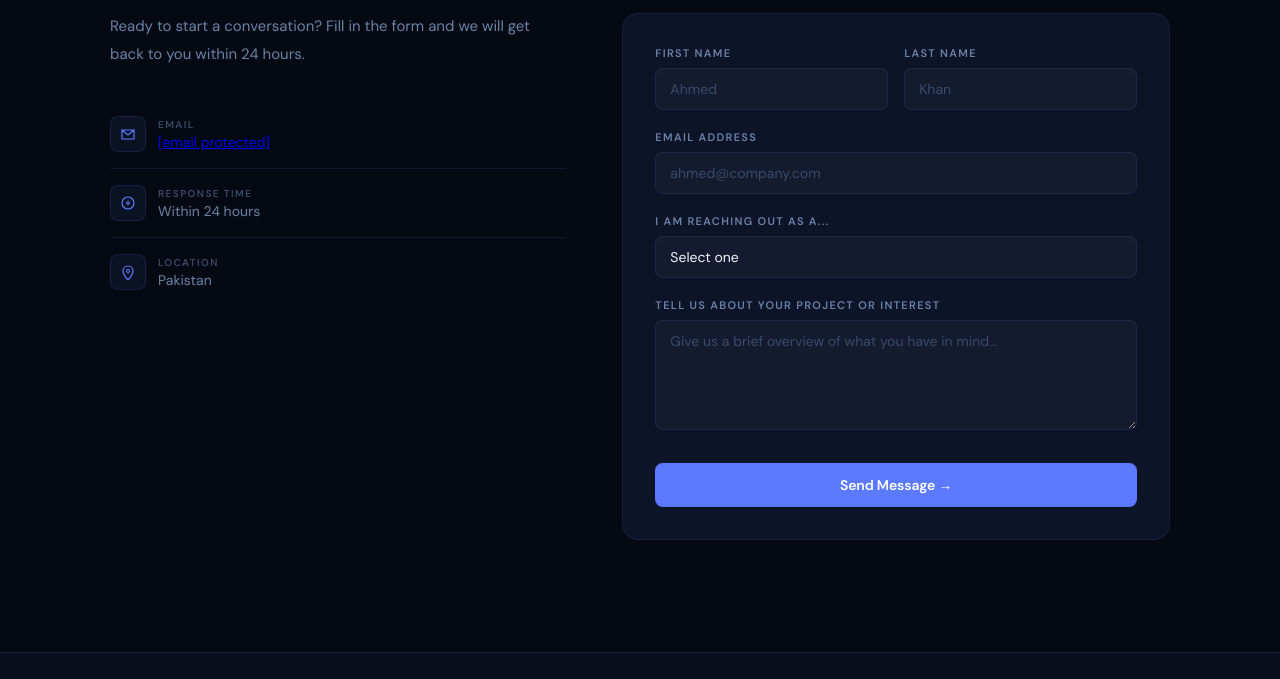
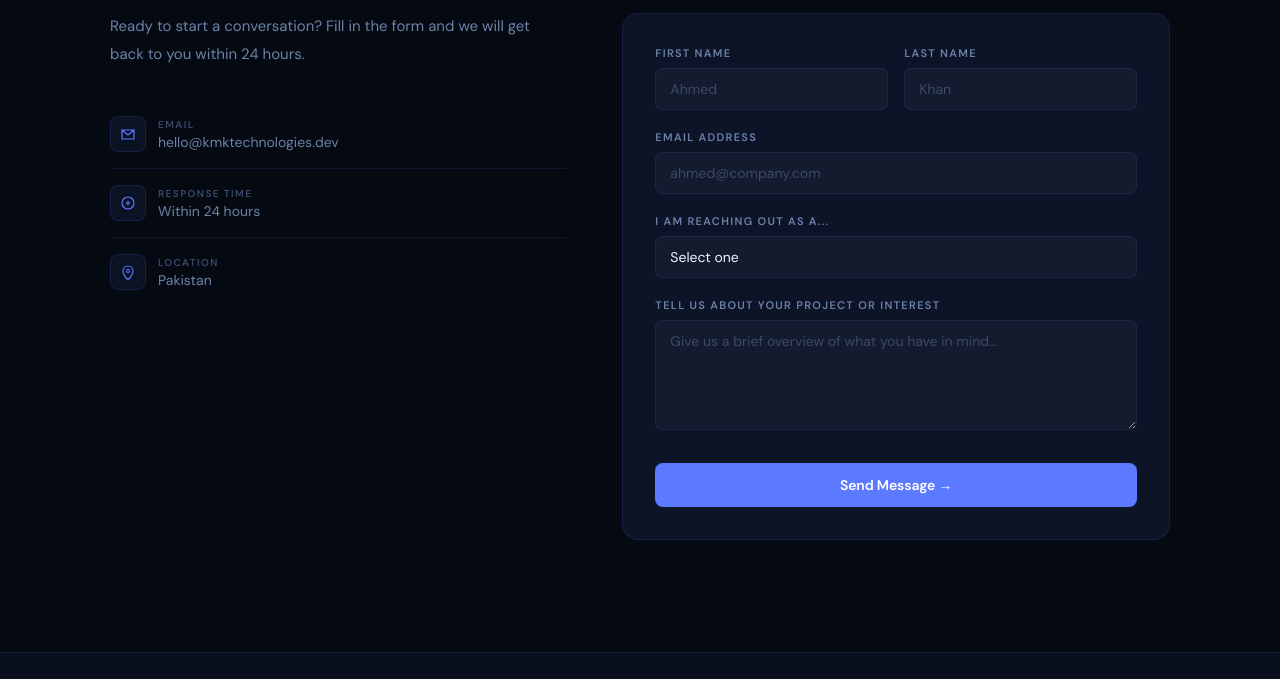
Before and after one commit to kmktechpk/kmktechnologies-website, a plain HTML site: page index.html in a window 1280 px wide. Shown: the part 3800-4479 px from the top of the page. Drawn offline with Linux system fonts and the light colour scheme.

Commit message:
Update index.html
v3

```diff
--- a/index.html
+++ b/index.html
@@ -479,7 +479,7 @@ footer{background:var(--bg-surface);border-top:.5px solid var(--border);padding:
     <div class="contact-row">
       <div class="rev-l">
         <p class="sec-body" style="margin-bottom:2rem">Ready to start a conversation? Fill in the form and we will get back to you within 24 hours.</p>
-        <div class="cd"><div class="cd-icon"><svg width="16" height="16" viewBox="0 0 16 16" fill="none"><path d="M2 4l6 5 6-5M2 4h12v9H2V4z" stroke="#5B7AFF" stroke-width="1.2" stroke-linecap="round" stroke-linejoin="round"/></svg></div><div><div class="cd-label">Email</div><div class="cd-val"><a href="/cdn-cgi/l/email-protection" class="__cf_email__" data-cfemail="375f525b5b58775c5a5c4352545f59585b58505e524419535241">[email&#160;protected]</a></div></div></div>
+        <div class="cd"><div class="cd-icon"><svg width="16" height="16" viewBox="0 0 16 16" fill="none"><path d="M2 4l6 5 6-5M2 4h12v9H2V4z" stroke="#5B7AFF" stroke-width="1.2" stroke-linecap="round" stroke-linejoin="round"/></svg></div><div><div class="cd-label">Email</div><div class="cd-val" id="contact-email">hello&#64;kmktechnologies.dev</div></div></div>
         <div class="cd"><div class="cd-icon"><svg width="16" height="16" viewBox="0 0 16 16" fill="none"><circle cx="8" cy="8" r="6" stroke="#5B7AFF" stroke-width="1.2"/><path d="M8 6v4M6 8h4" stroke="#5B7AFF" stroke-width="1.2" stroke-linecap="round"/></svg></div><div><div class="cd-label">Response Time</div><div class="cd-val">Within 24 hours</div></div></div>
         <div class="cd"><div class="cd-icon"><svg width="16" height="16" viewBox="0 0 16 16" fill="none"><path d="M8 2C5.2 2 3 4.2 3 7c0 3.8 5 9 5 9s5-5.2 5-9c0-2.8-2.2-5-5-5z" stroke="#5B7AFF" stroke-width="1.2"/><circle cx="8" cy="7" r="1.5" stroke="#5B7AFF" stroke-width="1.2"/></svg></div><div><div class="cd-label">Location</div><div class="cd-val">Pakistan</div></div></div>
       </div>
```
